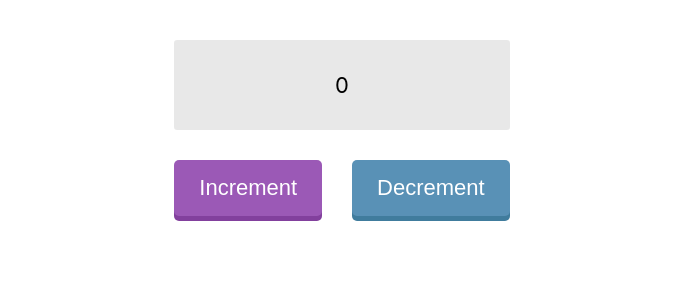
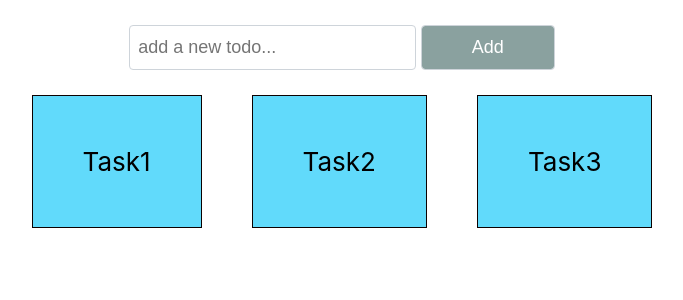
Before and after one commit to ArturShahbazyan/todo-react-app, a React (Create React App) app: page / in a window 1280 px wide. Shown: the top 300 px of the page, without its empty margins (298-981 px from the left). Built offline with nearby package versions, Linux system fonts and the light colour scheme.

Commit message:
Deleted Action, Counter, Result components, added ToDo, Task components

```diff
--- a/src/App.js
+++ b/src/App.js
@@ -1,6 +1,7 @@
 import React, {Component} from 'react'
 import './App.css';
-import Counter from './Components/Counter'
+import ToDo from './Components/ToDo';
+
 
 
 class App extends Component {
@@ -9,7 +10,7 @@ class App extends Component {
         return (
             <div className="App">
                 <header className="App-header">
-                   <Counter />
+                    <ToDo />
                 </header>
             </div>
         )
--- /dev/null
+++ b/src/Components/Task.js
@@ -0,0 +1,7 @@
+const Task = ({task}) => {
+    return (
+        <p className="task_item">{task}</p>
+    )
+}
+
+export default Task;
--- /dev/null
+++ b/src/Components/ToDo.js
@@ -0,0 +1,29 @@
+import React, {Component} from 'react';
+import Task from './Task'
+
+class ToDo extends Component {
+    state = {
+        tasks:["Task1", "Task2", "Task3"]
+    }
+
+    render(){
+        return (
+            <div>
+                <div className="add_task_col">
+                    <input type="text" placeholder="add a new todo..."/>
+                    <button>Add</button>
+                </div>
+                <div className="tasks_container">
+                    {
+                        this.state.tasks.map((task,index)=>{
+                            return <Task task={task} key={index} />
+                        })
+                    }
+                </div>
+            </div>
+
+        )
+    }
+}
+
+export default ToDo;
--- a/src/index.css
+++ b/src/index.css
@@ -12,44 +12,46 @@ code {
     monospace;
 }
 
-.increment_btn {
-  background-color: #9b59b6;
-  box-shadow: 0px 5px 0px 0px #82409D;
+.tasks_container {
+  display: flex;
 }
 
-.decrement_btn {
-  background-color: #5991b6;
-  box-shadow: 0px 5px 0px 0px #407c9d;
+.task_item {
+  margin: 25px;
+  padding: 50px;
+  border: 1px solid #0c0101;
+  background-color: #61dafb;
 }
 
-.btn {
-  border-radius: 5px;
-  padding: 15px 25px;
-  font-size: 22px;
-  text-decoration: none;
-  margin: 15px;
-  color: #fff;
+.add_task_col>input {
+  width: 40%;
+  padding: 8px;
+  font-size: 18px;
+  font-weight: 400;
+  line-height: 1.5;
+  color: #495057;
+  background-color: #fff;
+  background-clip: padding-box;
+  border: 1px solid #ced4da;
+  border-radius: 0.25rem;
+  transition: border-color 0.15s ease-in-out, box-shadow 0.15s ease-in-out;
   outline: none;
-  border: none;
-  -webkit-appearance: none;
-  -moz-appearance: none;
 
 }
 
-.btn:active {
-  transform: translate(0px, 5px);
-  -webkit-transform: translate(0px, 5px);
-  box-shadow: 0px 1px 0px 0px;
+.add_task_col>button {
+  width: 20%;
+  padding: 8px;
+  font-size: 18px;
+  font-weight: 400;
+  line-height: 1.5;
+  color: #ffffff;
+  background-color: #8aa19f;
+  background-clip: padding-box;
+  border: 1px solid #ced4da;
+  border-radius: 0.25rem;
+  margin-left: 5px;
+  transition: border-color 0.15s ease-in-out, box-shadow 0.15s ease-in-out;
+  outline: none;
+
 }
-
-.btn:focus {
-  border:none;
-}
-
-.counter_area {
-  padding:10px;
-  background-color: #00000017;
-  border-radius: 3px;
-  margin: 15px;
-  font-size:22px;
-}
```
